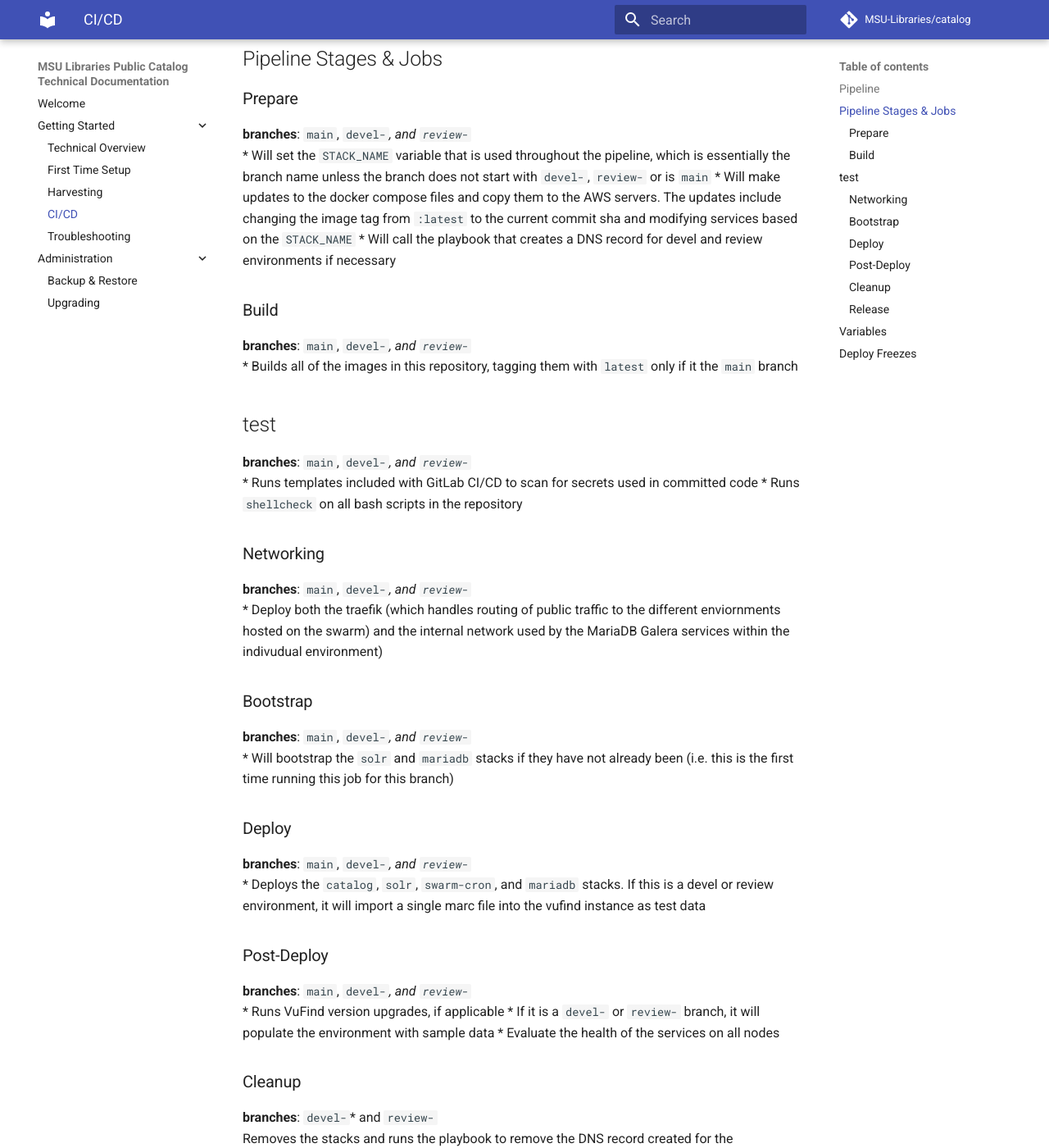
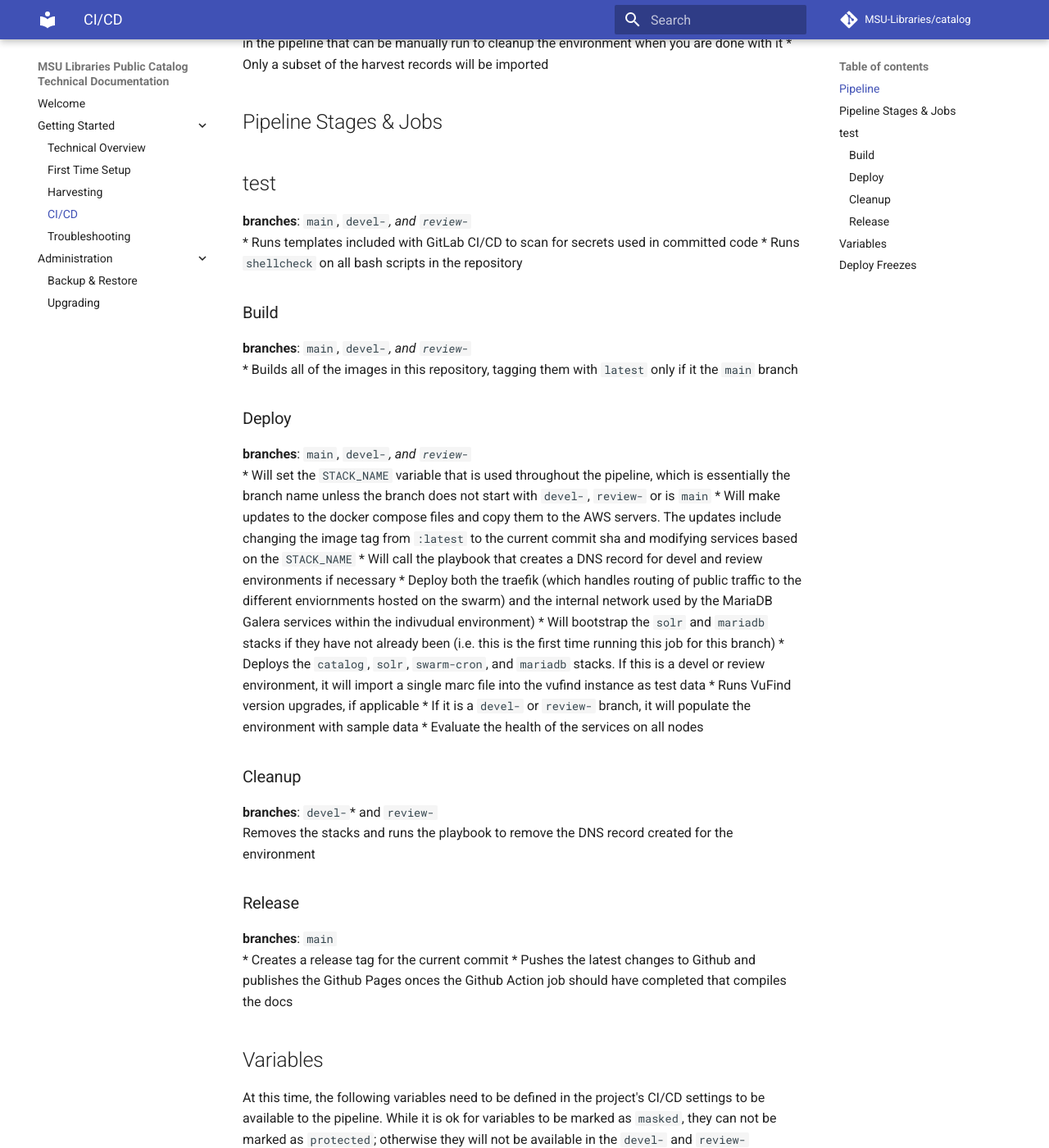
Before and after one commit to MSU-Libraries/catalog, an MkDocs documentation site: the page built from docs/CICD.md, in a window 1280 px wide and 1400 px high, scrolled down 1045 px. Shown: the whole window at 82% size. Built offline with MkDocs 1.6.1 and Material for MkDocs 9.7.7, drawn with Linux system fonts in a browser that asks for light colours; comment, search, counter and statistics services are not loaded; some of the changed lines change nothing that is shown; some of the changed text lies outside the part shown.

Commit message:
Use environment scoped variables during vufind build if set; update CI docs

```diff
--- a/docs/CICD.md
+++ b/docs/CICD.md
@@ -10,15 +10,17 @@
 ## Pipeline
 
 * branch: `main`,
-  stack prefix: `catalog-beta` (`catalog-beta`, `catalog-beta-internal`, `catalog-beta-solr`, `catalog-beta-mariadb`),
+  stack prefix: `catalog-beta` (`catalog-beta-catalog`, `catalog-beta-internal`, `catalog-beta-solr`, `catalog-beta-mariadb`),
   url: https://catalog-beta.aws.lib.msu.edu (local DNS https://catalog-beta.lib.msu.edu)
+  stack prefix: `catalog-prod` (`catalog-prod-catalog`, `catalog-prod-internal`, `catalog-prod-solr`, `catalog-prod-mariadb`),
+  url: https://catalog-prod.aws.lib.msu.edu (local DNS https://catalog-prod.lib.msu.edu)
 
 * branch: `review-some-feature`,
-  stack prefix: `review-some-feature` (`review-some-feature`, `review-some-feature-internal`, `review-some-feature-solr`, `review-some-feature-mariadb`),
+  stack prefix: `review-some-feature` (`review-some-feature-catalog`, `review-some-feature-internal`, `review-some-feature-solr`, `review-some-feature-mariadb`),
   url: https://review-some-feature.aws.lib.msu.edu
 
 * branch: `devel-some-feature`,
-  stack prefix: `devel-some-feature` (`devel-some-feature`, `devel-some-feature-internal`, `devel-some-feature-solr`, `devel-some-feature-mariadb`),
+  stack prefix: `devel-some-feature` (`devel-some-feature-catalog`, `devel-some-feature-internal`, `devel-some-feature-solr`, `devel-some-feature-mariadb`),
   url: https://devel-some-feature.aws.lib.msu.edu
 
 * branch: `nothing-special`
@@ -38,7 +40,16 @@
 
 ## Pipeline Stages & Jobs
 
-### Prepare
+## test
+**branches**: `main`, `devel-`*, and `review-`*
+* Runs templates included with GitLab CI/CD to scan for secrets used in committed code
+* Runs `shellcheck` on all bash scripts in the repository
+
+### Build
+**branches**: `main`, `devel-`*, and `review-`*
+* Builds all of the images in this repository, tagging them with `latest` only if it the `main` branch
+
+### Deploy
 **branches**: `main`, `devel-`*, and `review-`*
 * Will set the `STACK_NAME` variable that is used throughout the pipeline, which is essentially
 the branch name unless the branch does not start with `devel-`, `review-` or is `main`
@@ -46,34 +57,13 @@
 changing the image tag from `:latest` to the current commit sha and modifying services based on
 the `STACK_NAME`
 * Will call the playbook that creates a DNS record for devel and review environments if necessary
-
-### Build
-**branches**: `main`, `devel-`*, and `review-`*
-* Builds all of the images in this repository, tagging them with `latest` only if it the `main` branch
-
-## test
-**branches**: `main`, `devel-`*, and `review-`*
-* Runs templates included with GitLab CI/CD to scan for secrets used in committed code
-* Runs `shellcheck` on all bash scripts in the repository
-
-### Networking
-**branches**: `main`, `devel-`*, and `review-`*
 * Deploy both the traefik (which handles routing of public traffic to the different enviornments
 hosted on the swarm) and the internal network used by the MariaDB Galera services
 within the indivudual environment)
-
-### Bootstrap
-**branches**: `main`, `devel-`*, and `review-`*
 * Will bootstrap the `solr` and `mariadb` stacks if they have not already been (i.e. this is the first time
 running this job for this branch)
-
-### Deploy
-**branches**: `main`, `devel-`*, and `review-`*
 * Deploys the `catalog`, `solr`, `swarm-cron`, and `mariadb` stacks. If this is a devel or review environment, it will
 import a single marc file into the vufind instance as test data
-
-### Post-Deploy
-**branches**: `main`, `devel-`*, and `review-`*
 * Runs VuFind version upgrades, if applicable
 * If it is a `devel-` or `review-` branch, it will populate the environment with sample data
 * Evaluate the health of the services on all nodes
```
Also changed, not shown: 3 other files.
